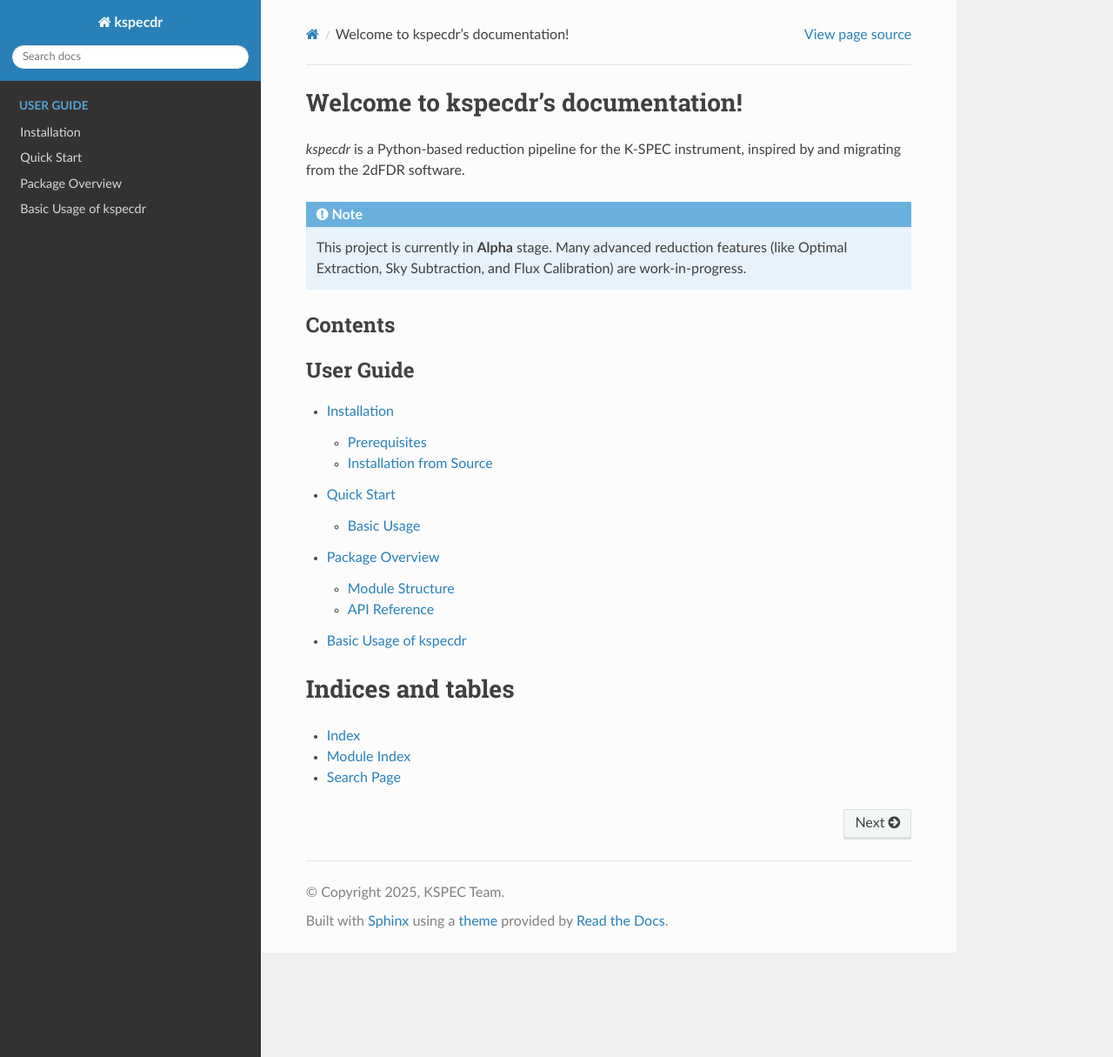
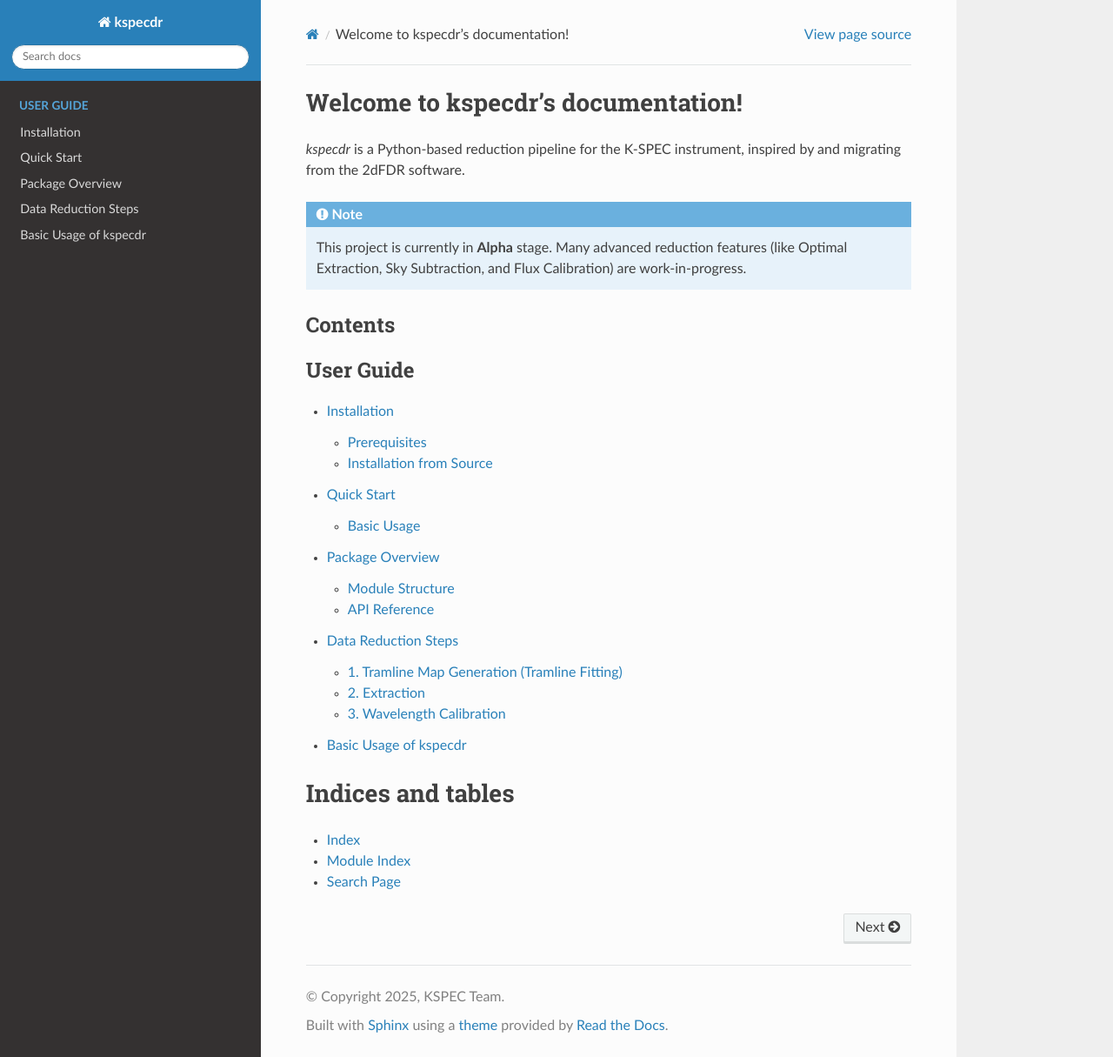
Before and after one commit to hbahk/kspecdr, a Sphinx documentation site: the page built from docs/index.rst, in a window 1280 px wide and 1215 px high. Shown: the whole window at 87% size. Built offline with Sphinx 7.4.7 and the Read the Docs theme 3.1.0, drawn with Linux system fonts in a browser that asks for light colours; part of the change alters nothing that is shown.

Commit message:
Add detailed documentation on reduction steps (TLM, Extraction, WaveCal)
This commit introduces a new documentation file `docs/reduction_steps.md`
that explains the concepts, importance, and mechanisms of Tramline
Map Generation, Extraction, and Wavelength Calibration. It also
updates `docs/index.rst` to include this new page in the User Guide.

```diff
--- a/docs/index.rst
+++ b/docs/index.rst
@@ -17,6 +17,7 @@ Contents
    installation
    quickstart
    package_overview
+   reduction_steps
    examples/basic_usage
 
 Indices and tables
--- /dev/null
+++ b/docs/reduction_steps.md
@@ -0,0 +1,83 @@
+# Data Reduction Steps
+
+This document details the key processes involved in converting raw FITS images into calibrated spectra using the `kspecdr` pipeline. The pipeline, inspired by 2dfdr but optimized for a Python environment, performs three major steps: **Tramline Map Generation**, **Extraction**, and **Wavelength Calibration**.
+
+Each step is critical for ensuring data quality and scientific accuracy.
+
+## 1. Tramline Map Generation (Tramline Fitting)
+
+Tramline fitting identifies the precise location of each fiber's spectrum across the CCD image.
+
+### Concept and Importance
+
+Spectra recorded on a CCD are rarely perfectly aligned with the pixel grid. Optical distortions and mechanical alignments cause the spectra to appear as curved "traces" across the detector.
+
+**Tramline Fitting** determines the centroid of these traces at every column (spectral pixel). This map is essential for the subsequent extraction step; if the tramlines are inaccurate, the signal from one fiber may bleed into another (crosstalk), or flux may be lost, degrading the signal-to-noise ratio (S/N).
+
+### Mechanism
+
+The process in `kspecdr` involves several algorithmic stages:
+
+1.  **Peak Detection**:
+    The pipeline scans the image in the spatial direction (typically the Y-axis) at regular intervals (steps) to locate intensity peaks corresponding to fibers.
+    *   **Standard Method**: Uses `scipy.signal.find_peaks` to identify peaks above a dynamic threshold.
+    *   **Wavelet Method**: Implements a Mexican Hat Wavelet transform (ported from 2dfdr logic) to detect peaks robustly, even in the presence of noise or background variation.
+
+2.  **Trace Linking**:
+    Peaks detected at different steps are linked together to form continuous traces. A clustering algorithm (based on Euclidean distance) groups peaks that belong to the same fiber trajectory.
+
+3.  **Polynomial Fitting**:
+    The linked points are fitted with a polynomial (typically 2nd to 6th order) to create a smooth model of the trace. This results in a "Tramline Map" that defines the Y-position of every fiber for every X-pixel.
+
+4.  **Fiber Matching**:
+    The detected traces are matched to physical fiber IDs using a pattern matching algorithm that compares the observed trace positions with the instrument's nominal fiber positions.
+
+---
+
+## 2. Extraction
+
+Extraction converts the 2D CCD image into 1D spectra (Intensity vs. Pixel) using the generated Tramline Map.
+
+### Concept and Importance
+
+This is the transition from "image processing" to "data analysis." The goal is to integrate the flux falling onto each fiber while rejecting background noise, cosmic rays, and contamination from scattered light or adjacent fibers.
+
+### Mechanism
+
+`kspecdr` supports different extraction methods:
+
+1.  **Sum Extraction (TRAM/SUM)**:
+    *   **How it works**: Simply sums the pixel values within a fixed width (aperture) centered on the tramline.
+    *   **Pros/Cons**: Fast and robust for high S/N data. However, it adds noise from the wings of the profile where little signal exists, and it handles fiber crosstalk poorly.
+
+2.  **Optimal Extraction (Work in Progress)**:
+    *   **How it works**: Assumes a spatial profile (e.g., Gaussian) for the fiber. It weights pixels by their expected signal fraction, giving higher weight to the bright center and lower weight to noisy wings.
+    *   **Pros/Cons**: Maximizes S/N and can mathematically solve for crosstalk between overlapping profiles. It is computationally more intensive but provides superior results for faint targets.
+
+During extraction, a **Variance** array is also propagated, ensuring that uncertainties are tracked correctly for subsequent analysis.
+
+---
+
+## 3. Wavelength Calibration
+
+Wavelength calibration maps the spectral pixel coordinates (X-axis) to physical wavelengths (Angstroms or Nanometers).
+
+### Concept and Importance
+
+Raw spectra are measured in pixels. To analyze the physical properties of astronomical objects (e.g., redshift, chemical composition), these pixels must be converted to wavelength. This is achieved by comparing an observed "Arc" lamp spectrum (with known emission lines like CuAr or FeAr) to a reference table.
+
+### Mechanism
+
+1.  **Arc Spectrum Analysis**:
+    The pipeline extracts the spectrum of an arc lamp. It uses wavelet transforms to detect emission lines and determine their centroids with sub-pixel precision.
+
+2.  **Pattern Matching & Cross-Correlation**:
+    The observed pattern of lines is matched against a reference list of known wavelengths.
+    *   A **theoretical spectrum** is generated based on the optical model (prediction).
+    *   **Cross-correlation** is performed between the observed arc spectrum and the theoretical model to find the global shift and align the spectra roughly.
+
+3.  **Landmark Registering**:
+    Strong, isolated lines are identified as "landmarks." These are used to anchor the solution and correct for non-linear distortions across the detector.
+
+4.  **Polynomial Fitting**:
+    Finally, a robust high-order polynomial is fitted to the pairs of (Pixel Position, Reference Wavelength). This polynomial provides the Wavelength Solution, allowing every pixel in the science frames to be assigned a precise wavelength.
```
